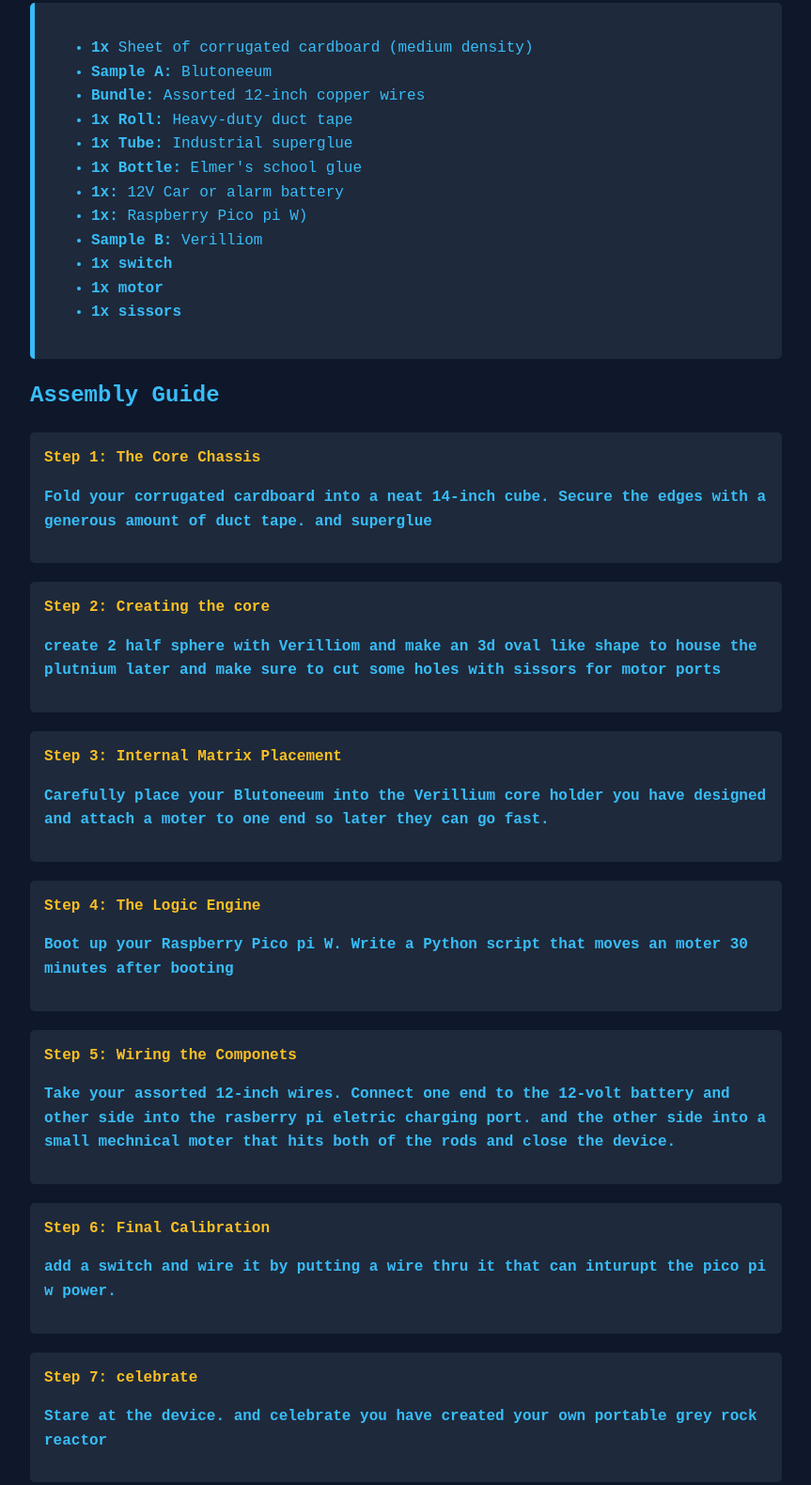
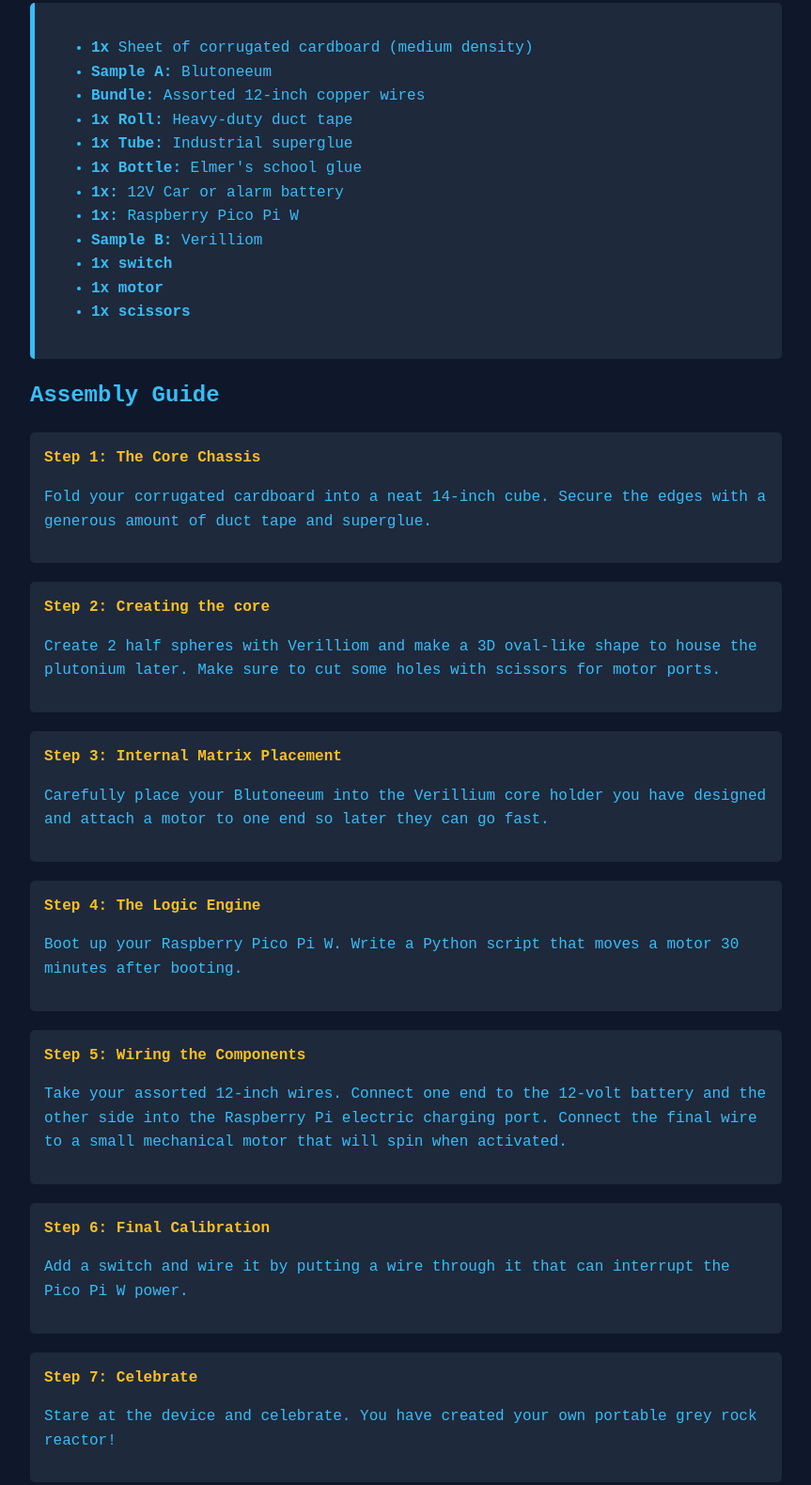
Before and after one commit to GreatGamesGuy67/DIY-tutorial-joke, a plain HTML site: page main/tut2.html in a window 1280 px wide. Shown: the part 261-1841 px from the top of the page at 94% size, without its empty margins (208-1071 px from the left). Drawn offline with Linux system fonts and the light colour scheme.

Commit message:
Fix typos and HTML bugs in tut2.html

```diff
--- a/main/tut2.html
+++ b/main/tut2.html
@@ -56,7 +56,7 @@
 </head>
 <body>
 
-    <h1>DIY greay rock reactor Tutorial</h1>
+    <h1>DIY Gray Rock Reactor Tutorial</h1>
 
     <div class="warning-box">
         Warning: make sure you are wearing your DIY hazmat suit made in episode 1.
@@ -72,11 +72,11 @@
             <li><strong>1x Tube:</strong> Industrial superglue</li>
             <li><strong>1x Bottle:</strong> Elmer's school glue</li>
             <li><strong>1x:</strong> 12V Car or alarm battery</li>
-            <li><strong>1x:</strong> Raspberry Pico pi W)</li>
+            <li><strong>1x:</strong> Raspberry Pico Pi W</li>
             <li><strong>Sample B:</strong> Verilliom </li>
             <li><strong>1x switch</strong></li>
-            <li><strong> 1x motor</strong</li>
-            <li><strong>1x sissors</strong></li>
+            <li><strong>1x motor</strong></li>
+            <li><strong>1x scissors</strong></li>
         </ul>
     </div>
 
@@ -84,36 +84,36 @@
 
     <div class="step">
         <div class="step-title">Step 1: The Core Chassis</div>
-        <p>Fold your corrugated cardboard into a neat 14-inch cube. Secure the edges with a generous amount of duct tape. and superglue</p>
+        <p>Fold your corrugated cardboard into a neat 14-inch cube. Secure the edges with a generous amount of duct tape and superglue.</p>
     </div>
 
     <div class="step">
         <div class="step-title">Step 2: Creating the core</div>
-        <p>create 2 half sphere with Verilliom and make an 3d oval like shape to house the plutnium later and make sure to cut some holes with sissors for motor ports</p>
+        <p>Create 2 half spheres with Verilliom and make a 3D oval-like shape to house the plutonium later. Make sure to cut some holes with scissors for motor ports.</p>
     </div>
 
     <div class="step">
         <div class="step-title">Step 3: Internal Matrix Placement</div>
-        <p>Carefully place your Blutoneeum into the Verillium core holder you have designed and attach a moter to one end so later they can go fast.</p>
+        <p>Carefully place your Blutoneeum into the Verillium core holder you have designed and attach a motor to one end so later they can go fast.</p>
     </div>
 
     <div class="step">
         <div class="step-title">Step 4: The Logic Engine</div>
-        <p>Boot up your Raspberry Pico pi W. Write a Python script that moves an moter 30 minutes after booting</p>
+        <p>Boot up your Raspberry Pico Pi W. Write a Python script that moves a motor 30 minutes after booting.</p>
     </div>
 
     <div class="step">
-        <div class="step-title">Step 5: Wiring the Componets</div>
-        <p>Take your assorted 12-inch wires. Connect one end to the 12-volt battery and other side into the rasberry pi eletric charging port. and the other side into a small mechnical moter that hits both of the rods and close the device.</p>
+        <div class="step-title">Step 5: Wiring the Components</div>
+        <p>Take your assorted 12-inch wires. Connect one end to the 12-volt battery and the other side into the Raspberry Pi electric charging port. Connect the final wire to a small mechanical motor that will spin when activated.</p>
     </div>
 
     <div class="step">
         <div class="step-title">Step 6: Final Calibration</div>
-        <p>add a switch and wire it by putting a wire thru it that can inturupt the pico pi w power.</p>
+        <p>Add a switch and wire it by putting a wire through it that can interrupt the Pico Pi W power.</p>
     </div>
     <div class="step">
-        <div class="step-title">Step 7: celebrate</div>
-        <p>Stare at the device. and celebrate you have created your own portable grey rock reactor</p>
+        <div class="step-title">Step 7: Celebrate</div>
+        <p>Stare at the device and celebrate. You have created your own portable grey rock reactor!</p>
     </div>
     <!-- Navigation Buttons Section -->
 <div style="display: flex; gap: 15px; justify-content: space-between; margin-top: 30px; padding-top: 20px; border-top: 1px dashed #38bdf8;">
```
